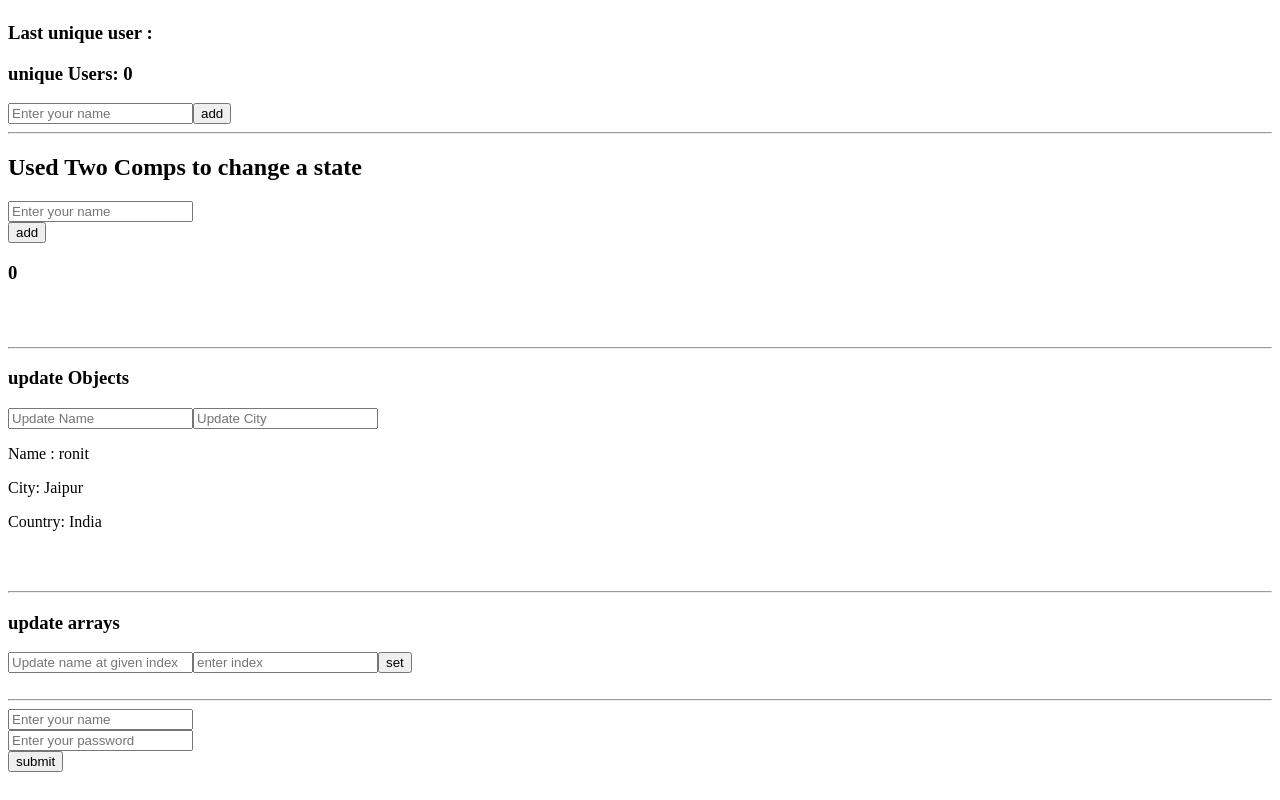
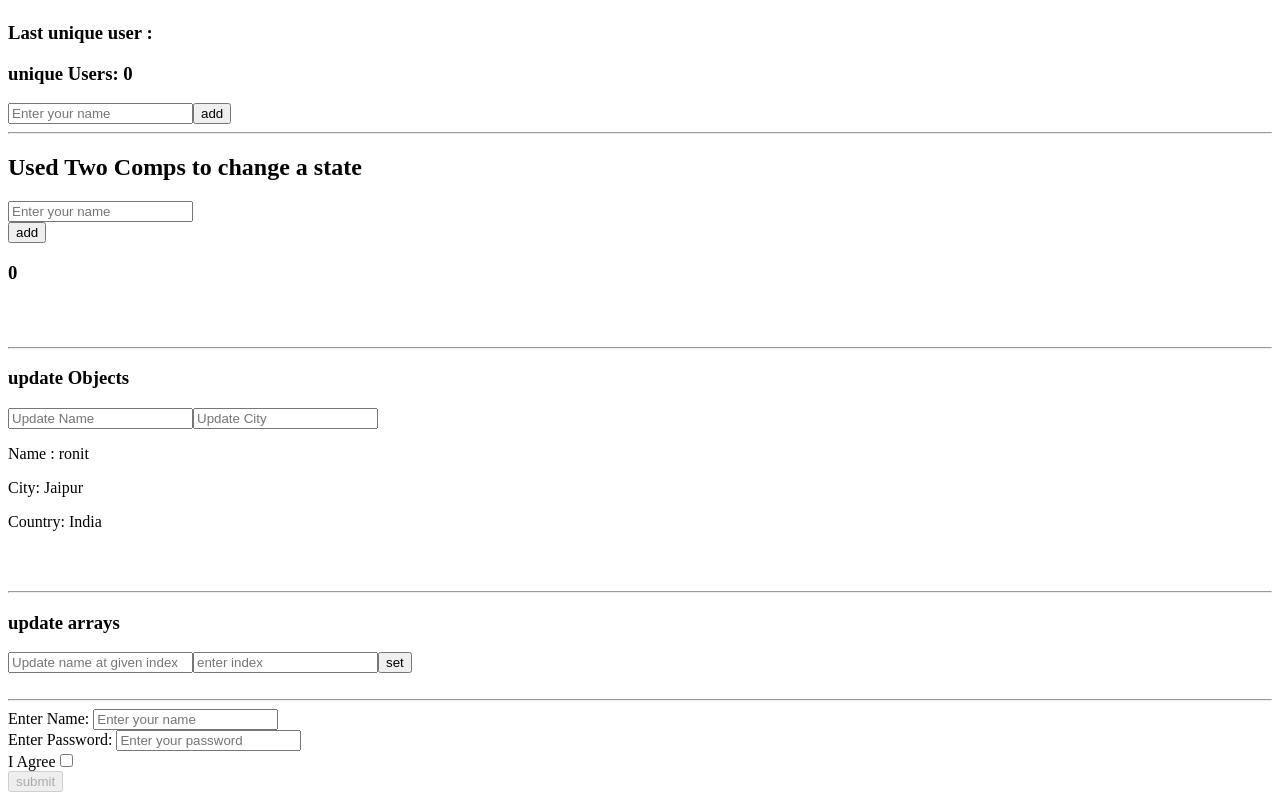
Before and after one commit to kaihatsuRONIT/reactRevision, a React (Vite) app in the folder react-blog-app/: page / in a window 1280 px wide. Shown: the part 2796-3596 px from the top of the page. Built offline with nearby package versions, Linux system fonts and the light colour scheme.

Commit message:
added terms checkbox in FromComponent

```diff
--- a/react-blog-app/src/FormComponent.jsx
+++ b/react-blog-app/src/FormComponent.jsx
@@ -1,35 +1,47 @@
-import { useActionState } from "react"
+import { useActionState, useId, useState } from "react"
 
-function FormComponent(){
-    const handleFormAction = async (previousData,formData)=>{
-        await new Promise(res=>setTimeout(res,2000));
+function FormComponent() {
+    const handleFormAction = async (previousData, formData) => {
+        await new Promise(res => setTimeout(res, 2000));
         const name = formData.get("name")
         const pass = formData.get("password")
-        if(name && pass){
-            return {message:"Data Submitted"}
+        if (name && pass && isChecked) {
+            return { message: "Data Submitted", name, pass}
         }
-        else{
-            return {error:"All fields are required"}
+        else {
+            return { error: "All fields are required" }
         }
     }
-    const [data,action,pending] = useActionState(handleFormAction,undefined);
+    const [data, action, pending] = useActionState(handleFormAction, undefined);
+    const user = useId();
+    const [isChecked,setIsChecked] = useState(null);
+    const checkHandler = (e)=>{
+        setIsChecked(e.target.checked);
+    }
     return (
         <>
-        <div>
             <form action={action}>
-                <input type="text" placeholder="Enter your name" name="name" />
+                <label htmlFor={user + "name"}>Enter Name: </label>
+                <input id={user + "name"} type="text" placeholder="Enter your name" name="name" />
                 <br />
-                <input type="password"  placeholder="Enter your password" name="password"/>
+                <label htmlFor={user + "password"}>Enter Password: </label>
+                <input id={user + "password"} type="password" placeholder="Enter your password" name="password" />
                 <br />
-                <button disabled={pending}>{pending ? "submitting..." : "submit"}</button>
+                <label htmlFor={user + "terms"}>I Agree</label>
+                <input onChange={(e)=>checkHandler(e)} id={user + "terms"} type="checkbox" name="agreeCheck"/>
+                <br />
+                <button disabled={!isChecked || pending}>{pending ? "submitting..." : "submit"}</button>
             </form>
             {
-                data && <h3 style={{color:"green"}}>{data?.message}</h3>
+            data?.message && <>
+                <h3 style={{ color: "green" }}>{data?.message}</h3>
+                <p>Name : {data?.name}</p>
+                <p>PassWord : {data?.pass}</p>
+            </>
             }
             {
-                data && <h3 style={{color:"red"}}>{data?.error}</h3>
+                data?.error && <h3 style={{ color: "red" }}>{data?.error}</h3>
             }
-        </div>
         </>
     )
 }
```
